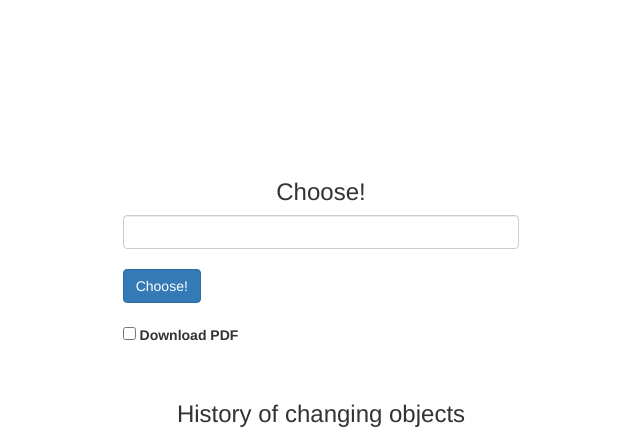
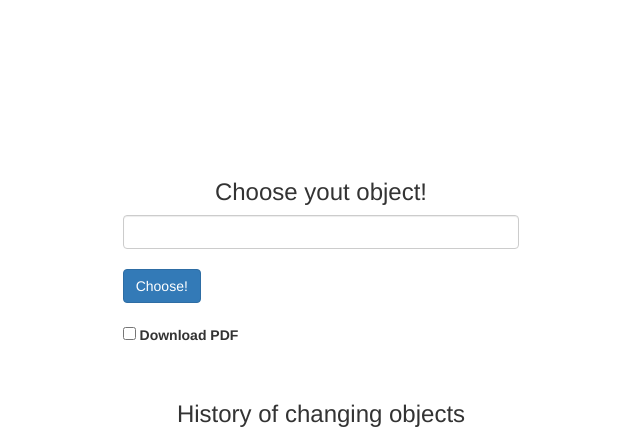
Before and after one commit to petscop02/Skript-jezici, a Flask app: page /choose in a window 1280 px wide. Shown: the part 52-490 px from the top of the page, without its empty margins (319-959 px from the left). Run offline with Flask 3, Linux system fonts and the light colour scheme; a user stored in the database is signed in; some libraries are stand-ins or nearby versions.

Commit message:
Update choose.html

```diff
--- a/templates/choose.html
+++ b/templates/choose.html
@@ -3,7 +3,7 @@
 {% block main %}
     <div class="col-sm-4"></div>
     <div class="col-sm-4">
-        <h3 style="margin-top:40%; text-align: center;">Choose!</h3>
+        <h3 style="margin-top:40%; text-align: center;">Choose yout object!</h3>
         <form action="/choose" method="post">
             <input class="form-control w-auto" name="choice" style="margin-bottom: 20px; font-size: large;" required>
             <button class="btn btn-primary" type="submit" style="margin-bottom: 20px;">Choose!</button>
```
